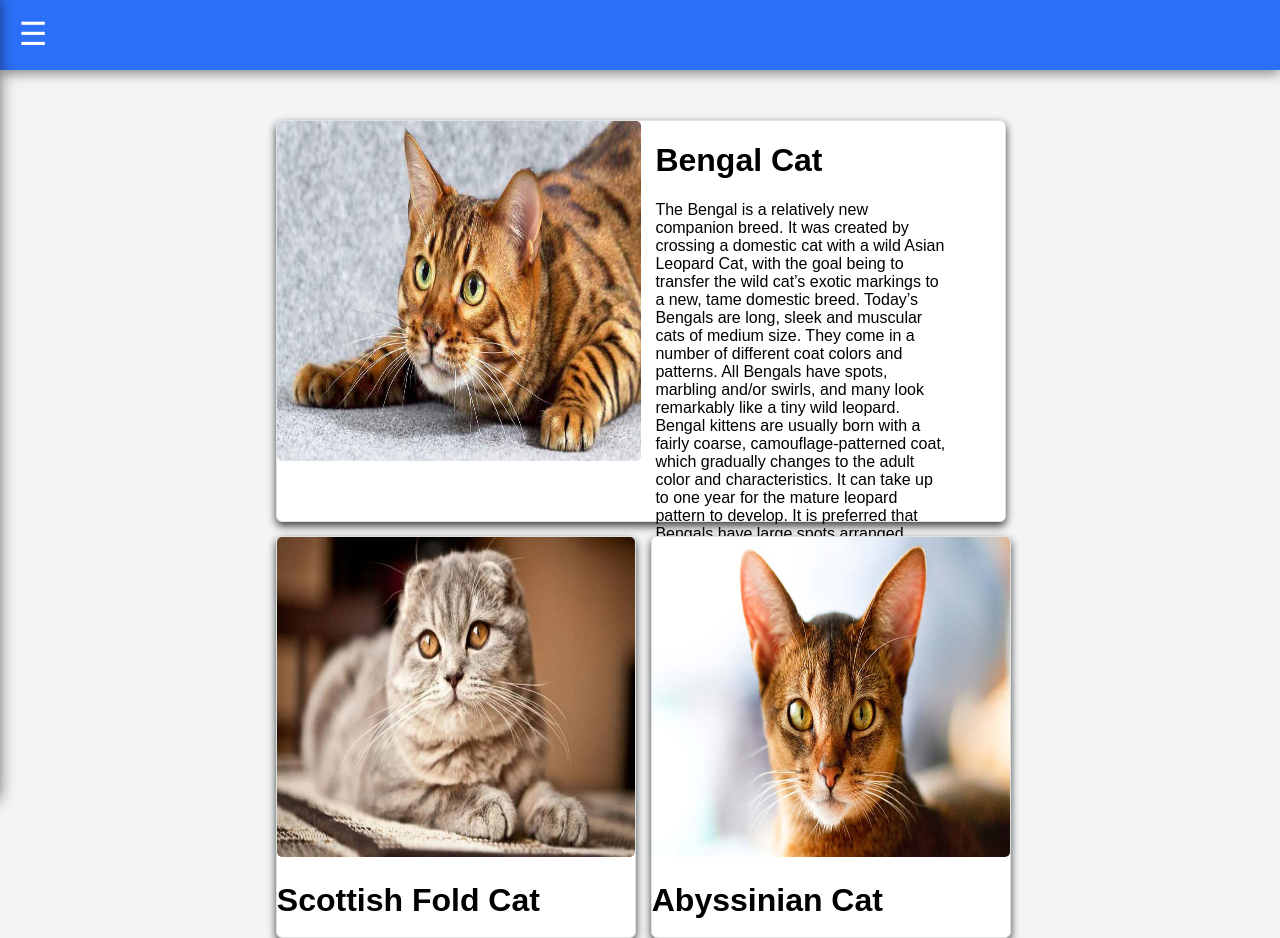
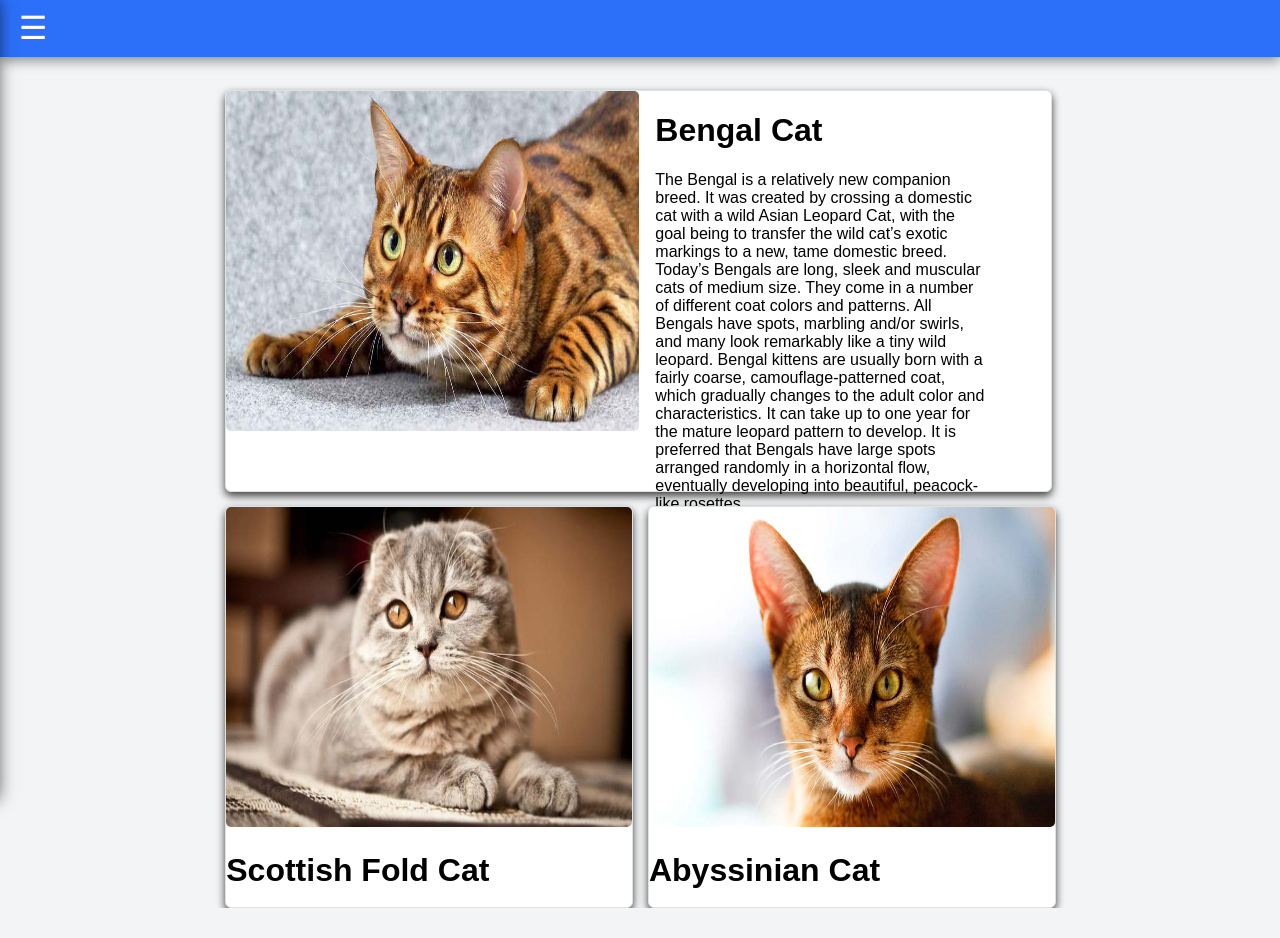
Before and after one commit to TudorCroitor/TehnologiiWeb, a plain HTML site: page index.html in a window 1280 px wide. After the commit the page ends 908 px from the top, so only its background shows below. Drawn offline with Linux system fonts and the light colour scheme.

Commit message:
Schimbat marimea la navbar

```diff
--- a/css/styles.css
+++ b/css/styles.css
@@ -20,14 +20,14 @@ body{
 	left:0px;
 	background-color:#2c70fa;
 	width:100%;
-	height: 70px;
+	height: 57px;
 	box-shadow: 0px 4px 11px 0px rgba(0,0,0,0.41);
 }
 
 .sideb{
 	outline:0;
 	position: relative;
-	top:20%;
+	top:14%;
 	left:1%;
 	background:transparent;
 	color:white;
@@ -41,11 +41,11 @@ body{
 
 .info{
 	position:static;
-	margin-top:100px;
-	margin-left:20%;
+	margin-top:70px;
+	margin-left:16%;
 	padding-top:6px;
 	background: transparent;
-	width: 60%;
+	width: 68%;
 	height:100%;
 }
 
--- a/index.html
+++ b/index.html
@@ -18,7 +18,7 @@
 			<div>
 				<h1>Bengal Cat</h1>
 				<p>The Bengal is a relatively new companion breed. It was created by crossing a domestic cat with a wild Asian Leopard Cat, with the goal being to transfer the wild cat’s exotic markings to a new, tame domestic breed. Today’s Bengals are long, sleek and muscular cats of medium size. They come in a number of different coat colors and patterns. All Bengals have spots, marbling and/or swirls, and many look remarkably like a tiny wild leopard. Bengal kittens are usually born with a fairly coarse, camouflage-patterned coat, which gradually changes to the adult color and characteristics. It can take up to one year for the mature leopard pattern to develop. It is preferred that Bengals have large spots arranged randomly in a horizontal flow, eventually developing into beautiful, peacock-like rosettes.
-				These beautiful, exotic and playful animals should have the disposition of a loving house cat, with the coloring and markings of a wild leopard. A sound temperament, without overt aggression, is essential in the domestic Bengal breed, given the closeness of its truly wild ancestors. Bengals are naturally inquisitive.
+
 			</div>
 		</div>
 		<div id="align">
```
